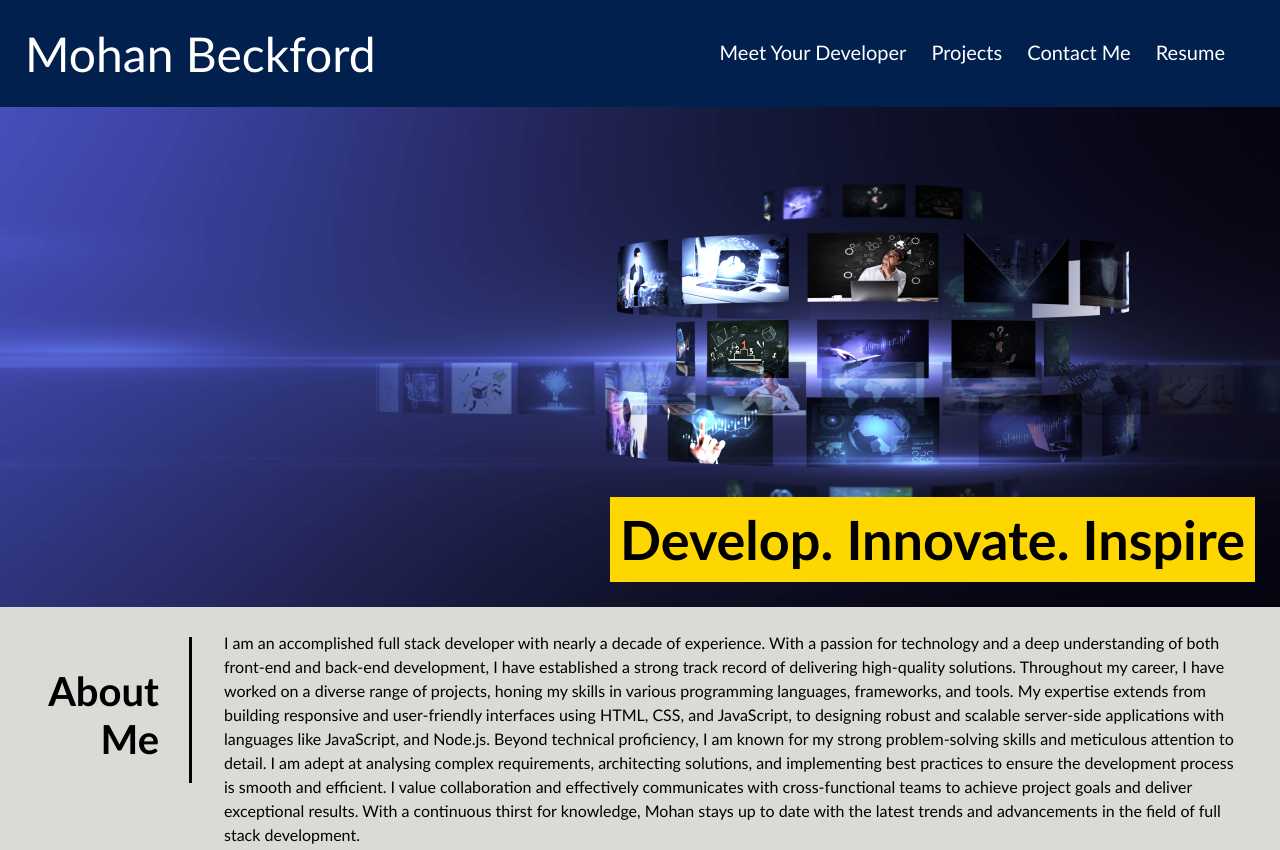
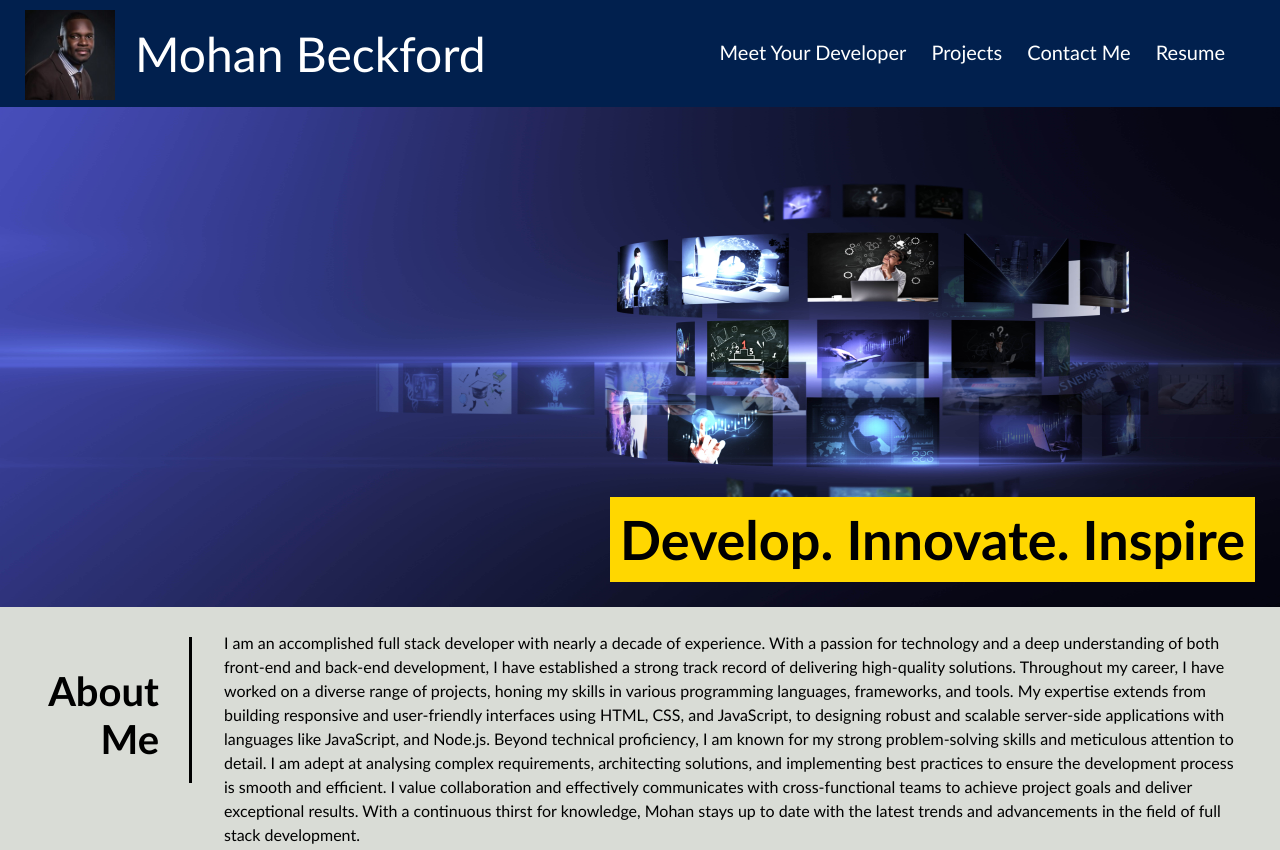
Before and after one commit to mohanbeckford/portfolio, a plain HTML site: page index.html in a window 1280 px wide. Shown: the top 850 px of the page. Drawn offline with Linux system fonts and the light colour scheme.

Commit message:
Readme file updated and minor edits to css and html

```diff
--- a/Assets/CSS/style.css
+++ b/Assets/CSS/style.css
@@ -15,7 +15,14 @@ body {
     font-size: 48px;
     margin-right: 20px;
 
+}
 
+.mohanimg{
+    display: inline-block;
+    margin-right: 20px;
+    float: left;
+
+    margin-top: -15px;
 }
 
 header {
@@ -251,7 +258,9 @@ footer a:hover{
         padding: 10px;
         flex-direction: column-reverse;
     }
-
+    .mohanimg{
+        display: none;
+    }
     .name {
         font-size: 32px;
        text-align: center;
@@ -360,7 +369,9 @@ footer a:hover{
         flex-direction: column-reverse;
         padding: 20px;
     }
-
+    .mohanimg{
+        display: none;
+    }
     .name {
         text-align: center;
         display: block;
--- a/index.html
+++ b/index.html
@@ -10,6 +10,11 @@
 <body>
 
     <header>
+        <section class="mohanimg">
+        <figure>
+            <img src="./Assets/Images/Mohanphoto.jpeg" alt="Mohan Beckford" width="90px" height="90px">
+        </figure>
+    </section>
         <div class="name">Mohan Beckford</div>
         <nav>
             <ul>
```
Also changed, not shown: Assets/Images/Mohanphoto.jpeg (added), Assets/Images/Screenshot of Website.png (added), 1 other file.
